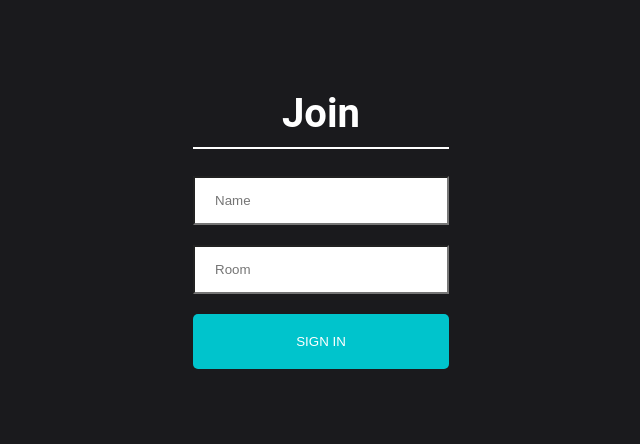
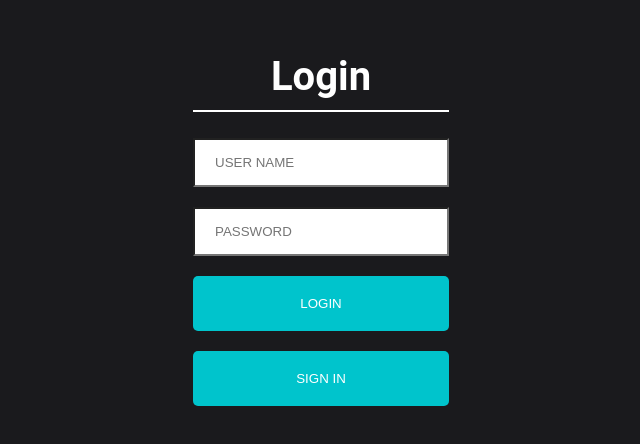
Before and after one commit to sallyhjkim/chat-app, a React (Create React App) app in the folder client/: page / in a window 1280 px wide. Shown: the part 184-628 px from the top of the page, without its empty margins (319-959 px from the left). Built offline with nearby package versions, Linux system fonts and the light colour scheme.

Commit message:
feature: add login page

```diff
--- a/client/src/App.js
+++ b/client/src/App.js
@@ -8,6 +8,7 @@ import createSagaMiddleware from "redux-saga";
 import reducer from "./reducers/rootReducer";
 import rootSaga from "./sagas/sagas";
 
+import Login from "./components/Login/Login";
 import Join from "./components/Join/Join";
 import Chat from "./components/Chat/Chat";
 
@@ -18,7 +19,8 @@ sagaMiddleware.run(rootSaga);
 const App = () => (
     <Provider store={store}>
         <Router>
-            <Route path="/" exact component={Join} />
+            <Route path="/" exact component={Login} />
+            <Route path="/Join" exact component={Join} />
             <Route path="/chat" exact component={Chat} />
         </Router>
     </Provider>
--- a/client/src/components/Chat/Chat.js
+++ b/client/src/components/Chat/Chat.js
@@ -11,7 +11,7 @@ import "./Chat.css";
 
 let socket;
 
-const Chat = ({ location }) => {
+const Chat = () => {
     const [message, setMessage] = useState("");
     const [messages, setMessages] = useState([]);
     const { user, room } = useSelector((state) => ({
@@ -30,7 +30,7 @@ const Chat = ({ location }) => {
         } else {
             window.location.assign(window.location.origin);
         }
-    }, [ENDPOINT, location.search]);
+    }, []);
 
     useEffect(() => {
         socket.on("message", (message) => {
--- a/client/src/components/Join/Join.css
+++ b/client/src/components/Join/Join.css
@@ -68,3 +68,7 @@ body {
 button:focus {
     outline: 0;
 }
+
+button:hover {
+    cursor: pointer;
+}
--- /dev/null
+++ b/client/src/components/Login/Login.css
@@ -0,0 +1,28 @@
+.loginOuterContainer {
+    display: flex;
+    justify-content: center;
+    text-align: center;
+    height: 100vh;
+    align-items: center;
+    background-color: #1a1a1d;
+}
+
+.loginInnerContainer {
+    width: 20%;
+}
+
+.loginInput {
+    border-radius: 0;
+    padding: 15px 20px;
+    width: 100%;
+}
+
+@media (min-width: 320px) and (max-width: 480px) {
+    .loginOuterContainer {
+        height: 100%;
+    }
+
+    .loginInnerContainer {
+        width: 90%;
+    }
+}
--- /dev/null
+++ b/client/src/components/Login/Login.js
@@ -0,0 +1,84 @@
+import React, { useState, useEffect } from "react";
+import { Link } from "react-router-dom";
+import io from "socket.io-client";
+import { ENDPOINT } from "../../defs/defs";
+import "./Login.css";
+
+const Login = () => {
+    const [username, setUsername] = useState("");
+    const [password, setPassword] = useState("");
+    const handleLogin = () => {
+        if (username && password) {
+            fetch(`http://${ENDPOINT}/login`, {
+                method: "POST",
+                body: JSON.stringify({
+                    username: username,
+                    password: password,
+                }),
+                mode: "cors",
+                headers: {
+                    "Access-Control-Allow-Origin": "*",
+                    "Content-type": "application/json; charset=UTF-8",
+                },
+            })
+                .then((response) => response.json())
+                .then((data) => {
+                    let msgCode = data.msgCode;
+                    if (msgCode === "FAILED") {
+                        setUsername("");
+                        setPassword("");
+                        alert(
+                            "Login failed. Please check your username and password."
+                        );
+                    } else if (msgCode === "SUCCESS") {
+                        window.location.assign(
+                            `${window.location.origin}/join`
+                        );
+                    }
+                });
+        }
+    };
+
+    const handleSignIn = () => {
+        console.log("todo!");
+    };
+
+    return (
+        <div className="loginOuterContainer">
+            <div className="loginInnerContainer">
+                <h1 className="heading">Login</h1>
+                <div>
+                    <input
+                        value={username}
+                        placeholder="USER NAME"
+                        className="loginInput"
+                        type="text"
+                        onChange={(event) => setUsername(event.target.value)}
+                    />
+                </div>
+                <div>
+                    <input
+                        value={password}
+                        placeholder="PASSWORD"
+                        className="loginInput mt-20"
+                        type="password"
+                        onChange={(event) => setPassword(event.target.value)}
+                    />
+                </div>
+                <button
+                    onClick={handleLogin}
+                    className={"button mt-20"}
+                    type="submit"
+                >
+                    LogIn
+                </button>
+                <Link onClick={handleSignIn} to={"/signIn"}>
+                    <button className={"button mt-20"} type="button">
+                        Sign In
+                    </button>
+                </Link>
+            </div>
+        </div>
+    );
+};
+export default Login;
```
